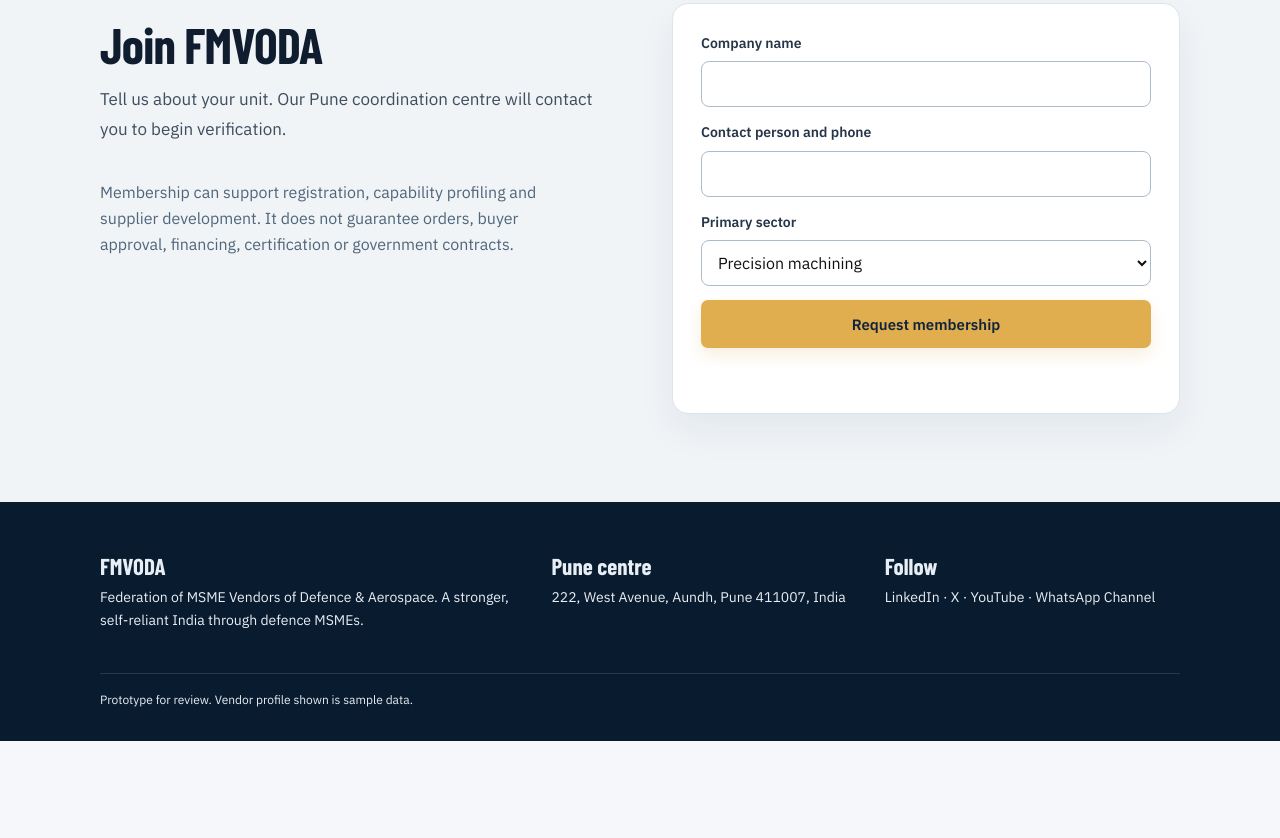
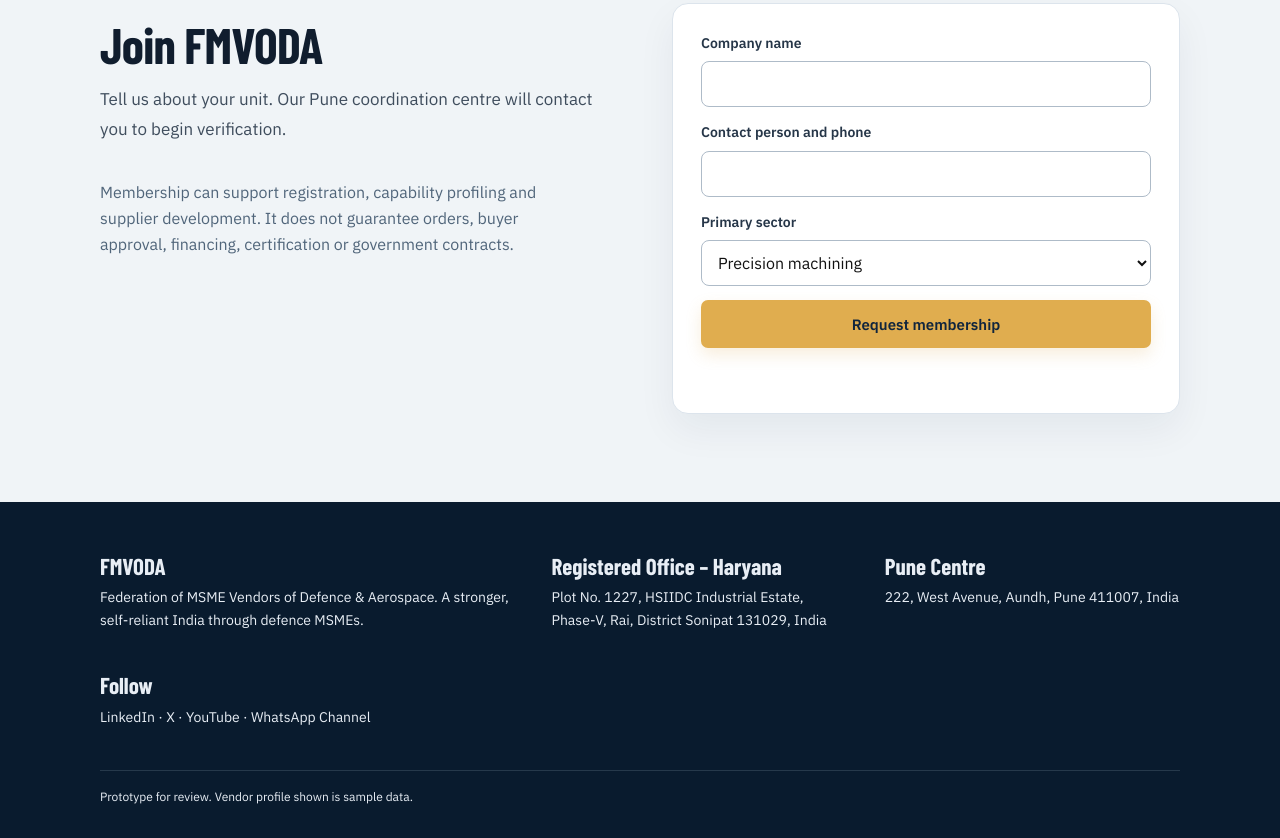
Before and after one commit to bhushanp9/fmvoda-website, a plain HTML site: page index.html in a window 1280 px wide. Shown: the part 2799-3637 px from the top of the page. Before the commit the page ends 3540 px from the top, so only its background shows below. Drawn offline with nearby package versions, Linux system fonts and the light colour scheme.

Commit message:
Add registered office details and duplicate Pune centre

```diff
--- a/index.html
+++ b/index.html
@@ -253,7 +253,15 @@ button,.btn{opacity:1!important}
 
 <footer><div class="wrap">
 <div><h3>FMVODA</h3><p>Federation of MSME Vendors of Defence &amp; Aerospace. A stronger, self-reliant India through defence MSMEs.</p></div>
-<div><h3>Pune centre</h3><p>222, West Avenue, Aundh, Pune 411007, India</p></div>
+<div>
+  <h3>Registered Office – Haryana</h3>
+  <p>Plot No. 1227, HSIIDC Industrial Estate, Phase-V, Rai, District Sonipat 131029, India</p>
+</div>
+
+<div>
+  <h3>Pune Centre</h3>
+  <p>222, West Avenue, Aundh, Pune 411007, India</p>
+</div>
 <div><h3>Follow</h3><p>LinkedIn · X · YouTube · WhatsApp Channel</p></div>
 <div class="fine">Prototype for review. Vendor profile shown is sample data.</div>
 </div></footer>
```
